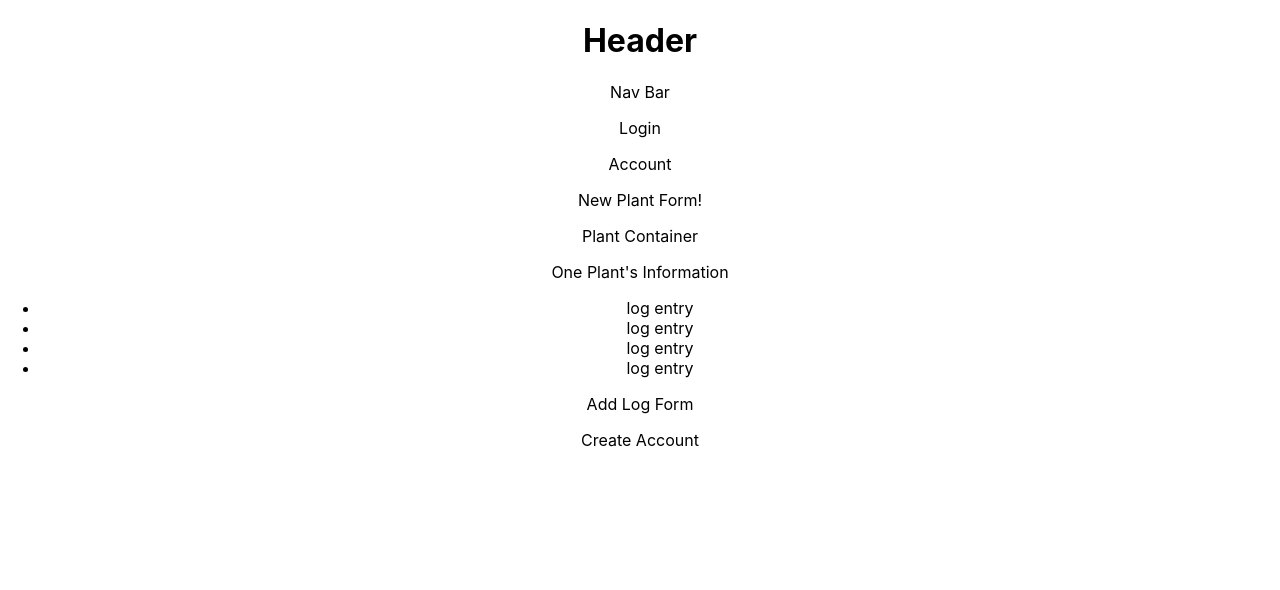
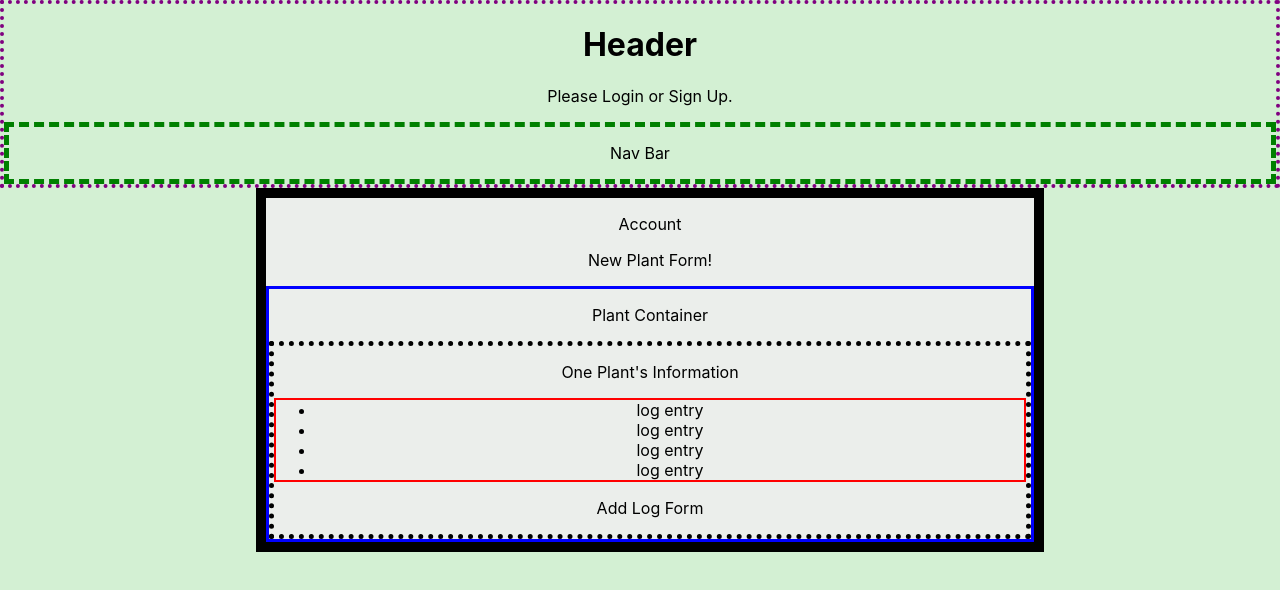
Before and after one commit to beendra/leaflets-front, a React (Create React App) app: page /my-account in a window 1280 px wide. Shown: the top 590 px of the page. Built offline with nearby package versions, Linux system fonts and the light colour scheme; no server answers.

Commit message:
fake auth half done plus some css

```diff
--- a/public/index.html
+++ b/public/index.html
@@ -24,7 +24,7 @@
       work correctly both with client-side routing and a non-root public URL.
       Learn how to configure a non-root public URL by running `npm run build`.
     -->
-    <title>React App</title>
+    <title>Leaflets</title>
   </head>
   <body>
     <noscript>You need to enable JavaScript to run this app.</noscript>
--- a/src/App.css
+++ b/src/App.css
@@ -1,3 +1,7 @@
+body {
+  background-color: rgb(211, 240, 211);
+}
+
 .App {
   text-align: center;
 }
@@ -36,3 +40,62 @@
     transform: rotate(360deg);
   }
 }
+
+.main {
+  background-color: rgb(235, 238, 235);
+  border: 10px;
+  border-style: solid;
+  border-color: black;
+  width: 60%;
+  margin-left: 20%;
+}
+
+.header {
+  border: 4px;
+  border-style: dotted;
+  border-color: purple;
+}
+
+.welcome-text{
+  text-align: justify-left !important;
+}
+
+.nav {
+  border: 5px;
+  border-style: dashed;
+  border-color: green;
+}
+
+.login {
+  background-color: rgb(192, 209, 203);
+  border: 3px;
+  border-style: solid;
+  border-color: white;
+  width: 60%;
+  margin-left: 20%;
+  padding-bottom: 50px;
+}
+
+.login-h2 {
+  background-color: whitesmoke;
+  padding-top: 20px;
+  padding-bottom: 20px;
+}
+
+.container {
+  border: 3px;
+  border-style: solid;
+  border-color: blue;
+}
+
+.one-plant {
+  border: 5px;
+  border-style: dotted;
+  border-color: black;
+}
+
+.logs {
+  border: 2px;
+  border-style: solid;
+  border-color: red;
+}
--- a/src/App.js
+++ b/src/App.js
@@ -1,17 +1,36 @@
 import './App.css';
-// import { Switch, Route } from 'react-router-dom';
+import { Switch, Route } from 'react-router-dom';
 import Header from './Header';
 import Login from './Login';
+import CreateAccount from './CreateAccount';
 import Account from './Account';
-import CreateAccount from './CreateAccount';
+import { useState, useEffect } from 'react';
 
 function App() {
+  const [currentUser, setCurrentUser] = useState(null);
+
+  useEffect(() => {
+    fetch("http://localhost:4000/my-account")
+    .then((r) => r.json())
+    .then((user) => {
+      setCurrentUser(user);
+    })
+  }, []);
+
   return (
     <div className="App">
       <Header />
-      <Login />
-      <Account />
-      <CreateAccount />
+      <Switch>
+        <Route exact path="/login">
+          <Login currentUser={currentUser} setCurrentUser={setCurrentUser}/>
+        </Route>
+        <Route exact path="/create-account">
+          <CreateAccount />
+        </Route>
+        <Route exact path="/my-account">
+          <Account />
+        </Route>
+      </Switch>
     </div>
   )
 }
--- a/src/Header.js
+++ b/src/Header.js
@@ -1,11 +1,16 @@
 import React from 'react';
 import NavBar from './NavBar';
 
-function Header(){
+function Header({ currentUser }){
     return (
         <div className="header">
         <h1>Header</h1>
-        <NavBar />
+        {currentUser ? (
+        <p className="welcome-text">Welcome {currentUser.username} </p>
+        ): (
+        <p>Please Login or Sign Up.</p>
+        )}
+        <NavBar currentUser={currentUser}/>
         </div>
     )
 }
--- a/src/Login.js
+++ b/src/Login.js
@@ -1,8 +1,67 @@
 import React from 'react';
+import { useState } from "react";
+import { useHistory } from "react-router-dom";
 
-function Login(){
+function Login( {currentUser, setCurrentUser} ){
+    const [formData, setFormData] = useState({
+        username: "",
+        password: "",
+    })
+    const history = useHistory()
+
+    function handleSubmit(e) {
+        e.preventDefault()
+
+        fetch('http://localhost:4000/login', {
+            method: "POST",
+            headers: {
+                'Content-Type': 'application/json',
+                'Accept': 'application/json'
+            },
+            body: JSON.stringify(formData)
+        })
+        .then((r) => r.json())
+        .then((user) => {
+            localStorage.setItem("userId", user.id)
+            setCurrentUser(user)
+            history.push("/my-account")
+        })
+    }
+
+    function handleChange(e){
+        setFormData({...formData, [e.target.name]: e.target.value})
+    }
+
     return (
-        <p>Login</p>
+        <div className="login">
+        <h2 className="login-h2">Login</h2>
+        <form onSubmit={handleSubmit}>
+                <label>Username: </label>
+                    <input
+                        type="text"
+                        name="username"
+                        autoComplete="off"
+                        value={formData.username}
+                        onChange={handleChange}
+                />
+                <br />
+                <br />
+                <label>Password: </label>
+                    <input
+                        type="password"
+                        name="password"
+                        value={formData.password}
+                        onChange={handleChange}
+                        autoComplete="current-password"
+                />
+                {/* {errors.map((error) => (
+                <p style={{ color: "red" }} key={error}>
+                    {error}
+                </p>
+                ))} */}
+                    <input type="submit" value="Login" />
+            </form>
+        </div>
     )
 }
 
--- a/src/NavBar.js
+++ b/src/NavBar.js
@@ -1,8 +1,10 @@
 import React from 'react';
 
-function NavBar(){
+function NavBar({ currentUser }){
     return (
+    <div className="nav">
     <p>Nav Bar</p>
+    </div>
     )
 }
 
--- a/src/PlantContainer.js
+++ b/src/PlantContainer.js
@@ -3,7 +3,7 @@ import PlantInfo from './PlantInfo';
 
 function PlantContainer(){
     return(
-        <div>
+        <div className="container">
         <p>Plant Container</p>
         <PlantInfo />
         </div>
```
